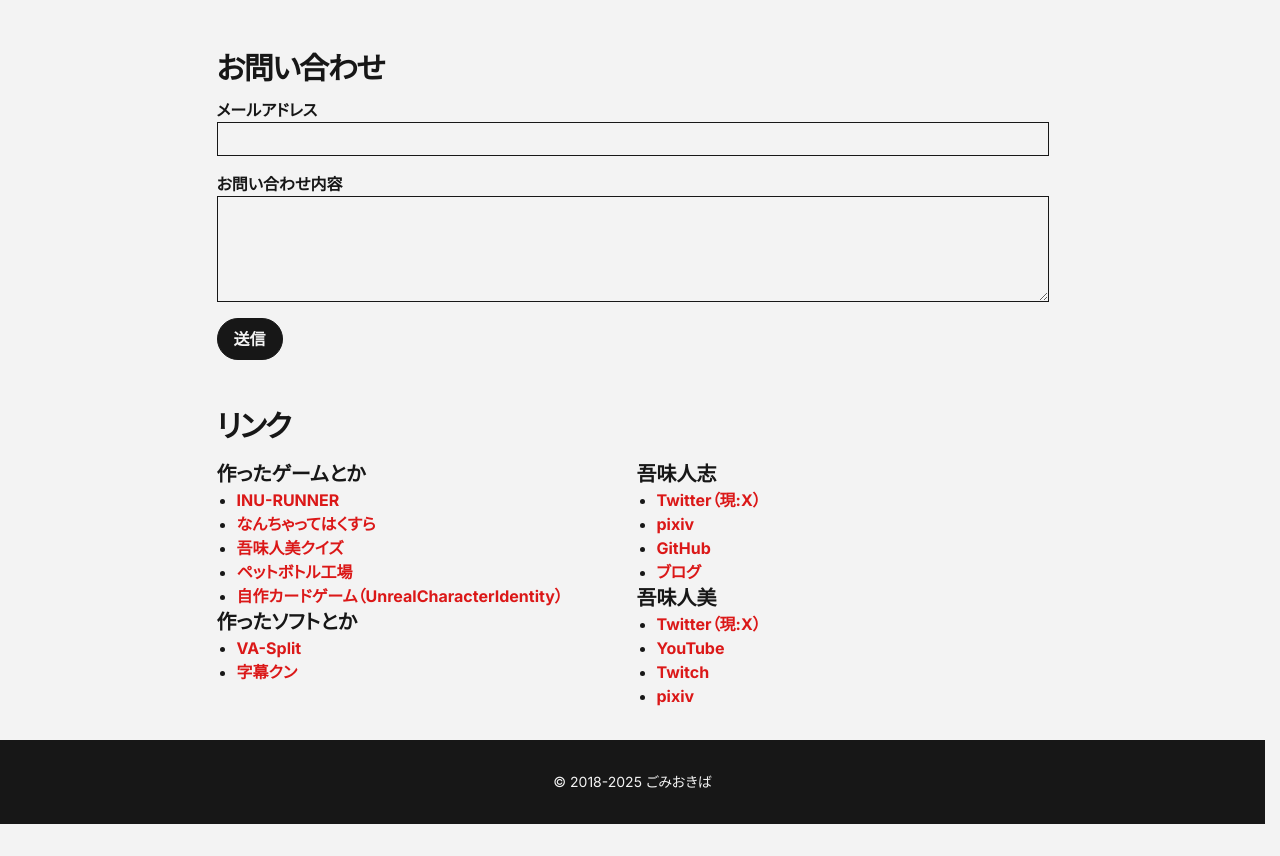
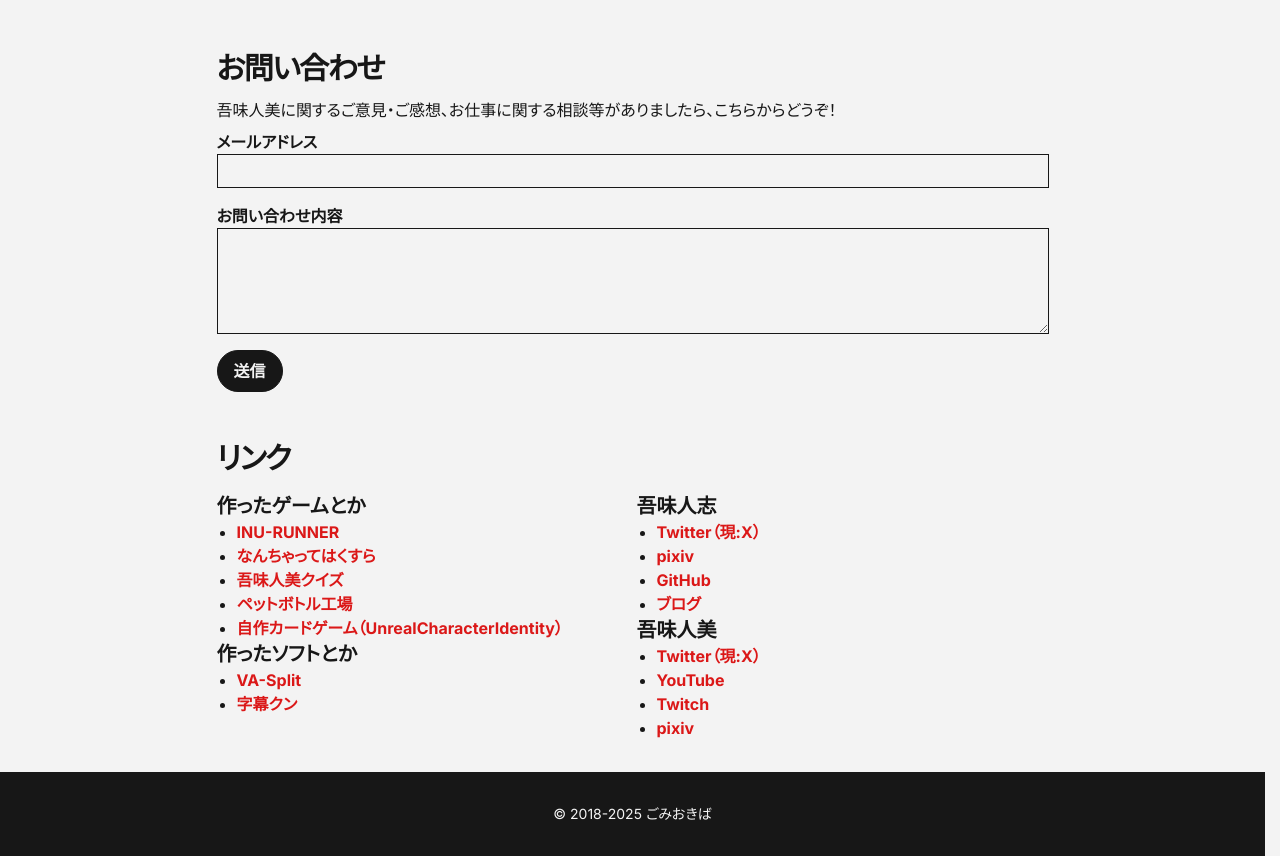
Before and after one commit to gomihitomi/gomiokiba-next, a Next.js app: page / in a window 1280 px wide. Shown: the part 3922-4778 px from the top of the page. Before the commit the page ends 4746 px from the top, so only its background shows below. Built offline with nearby package versions, Linux system fonts and the light colour scheme.

Commit message:
[fix]お問い合わせに文言追加

```diff
--- a/src/features/sections/contact.tsx
+++ b/src/features/sections/contact.tsx
@@ -9,6 +9,9 @@ const sectionItem = {
 
 export const Contact = () => (
   <Section {...sectionItem}>
+    <p className="mb-2">
+      吾味人美に関するご意見・ご感想、お仕事に関する相談等がありましたら、こちらからどうぞ！
+    </p>
     <ContactForm />
   </Section>
 );
```
